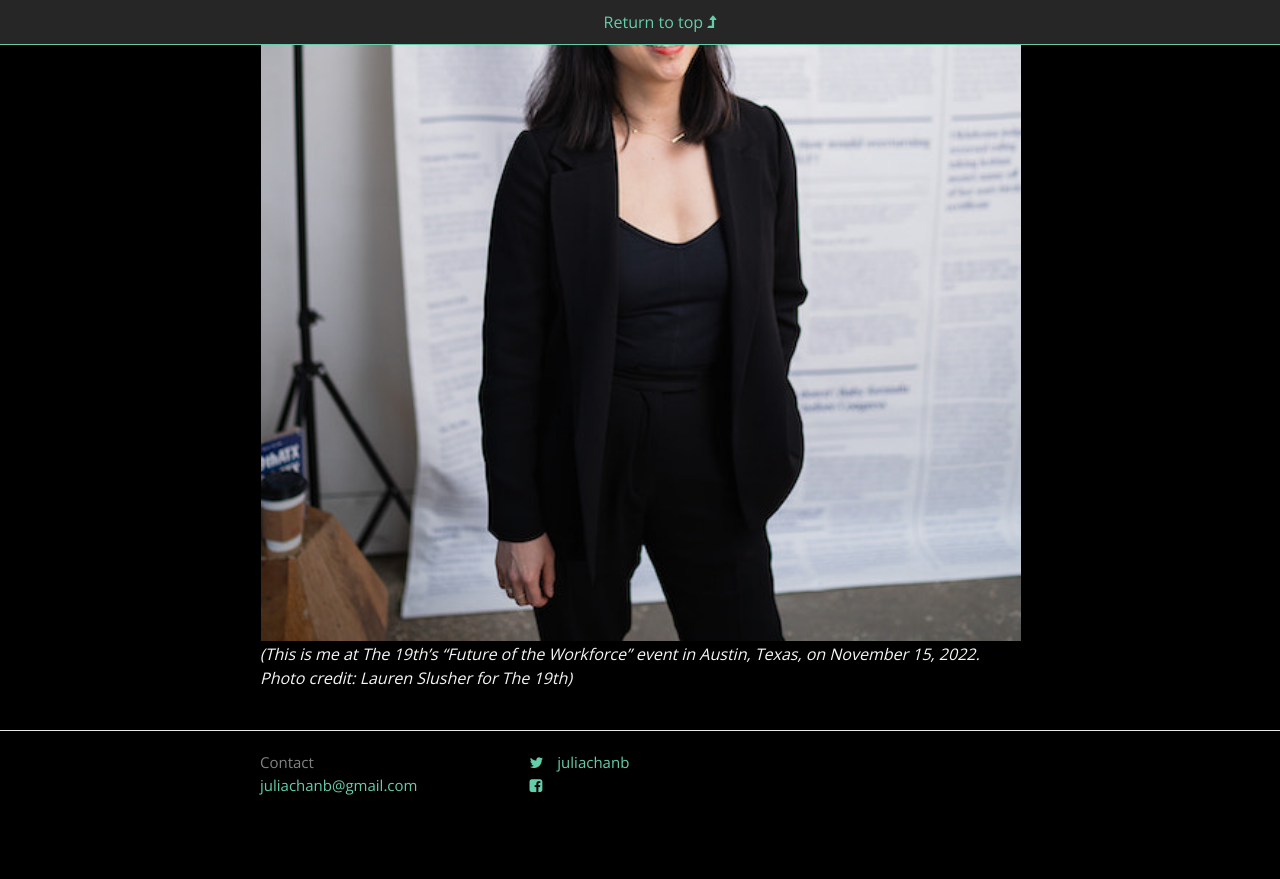
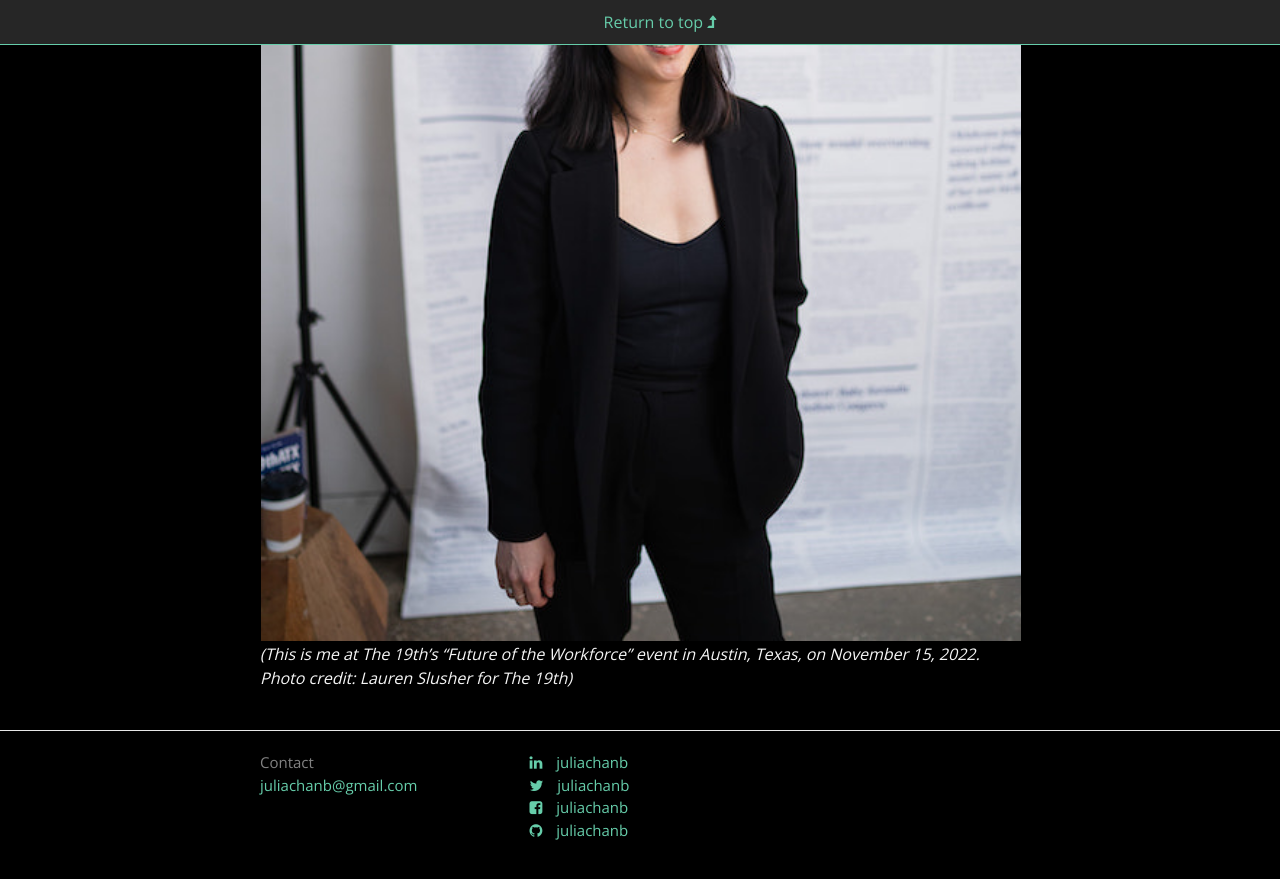
Before and after one commit to juliachanb/juliachanb.github.io, a Jekyll site: the page built from pages/about.md, in a window 1280 px wide and 900 px high, scrolled down 1591 px. Shown: the top 879 px of the window. Built offline with Jekyll 4.4.1, drawn with Linux system fonts in a browser that asks for light colours; nearby versions of some CDN libraries; some web fonts are replaced.

Commit message:
adding fb and github back

```diff
--- a/_config.yml
+++ b/_config.yml
@@ -17,6 +17,8 @@
 
 linkedin_username:      juliachanb
 twitter_username:       juliachanb
+facebook_username:       juliachanb
+github_username:       juliachanb
 
 # Build settings
 markdown: kramdown
```
